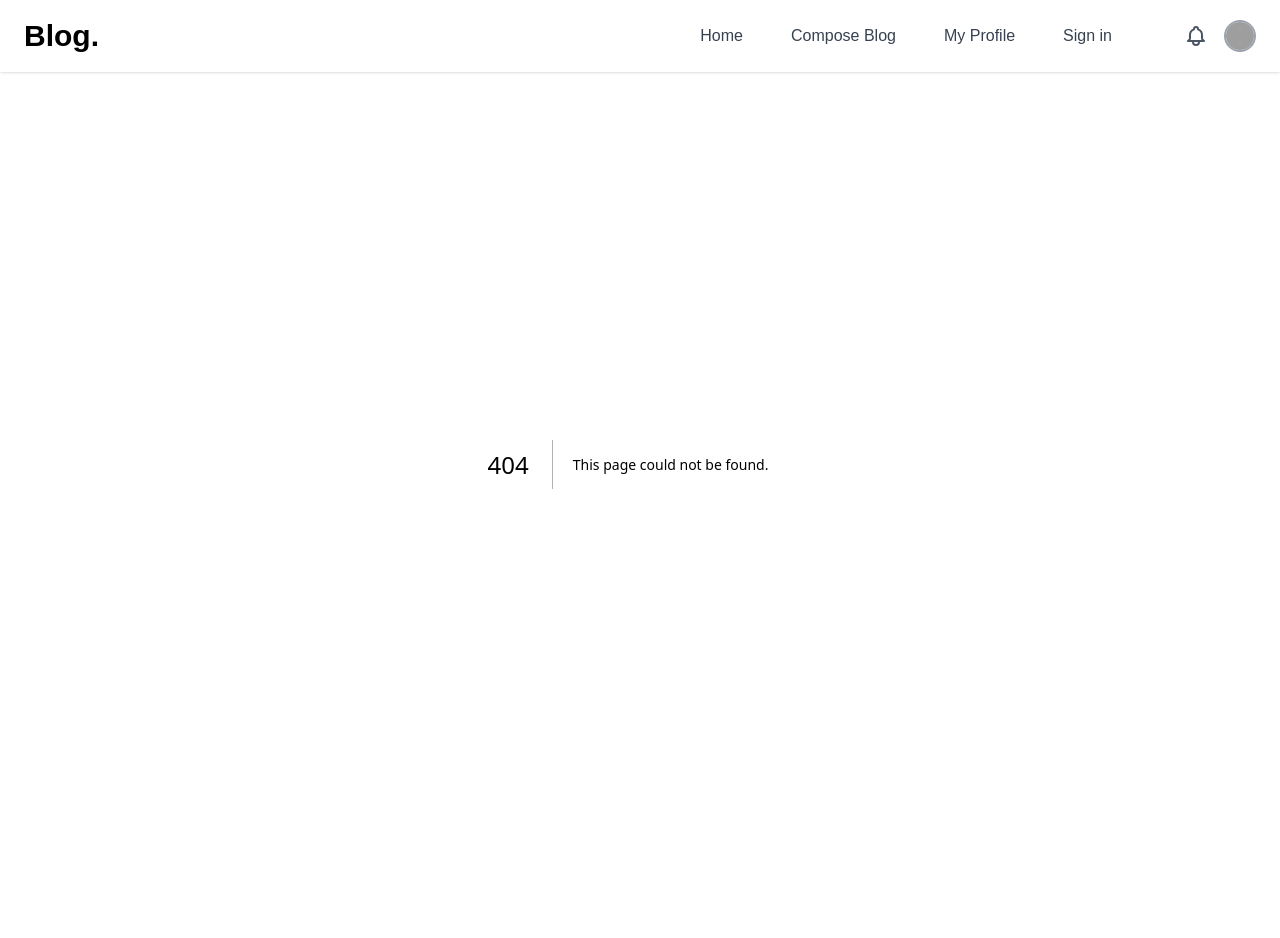
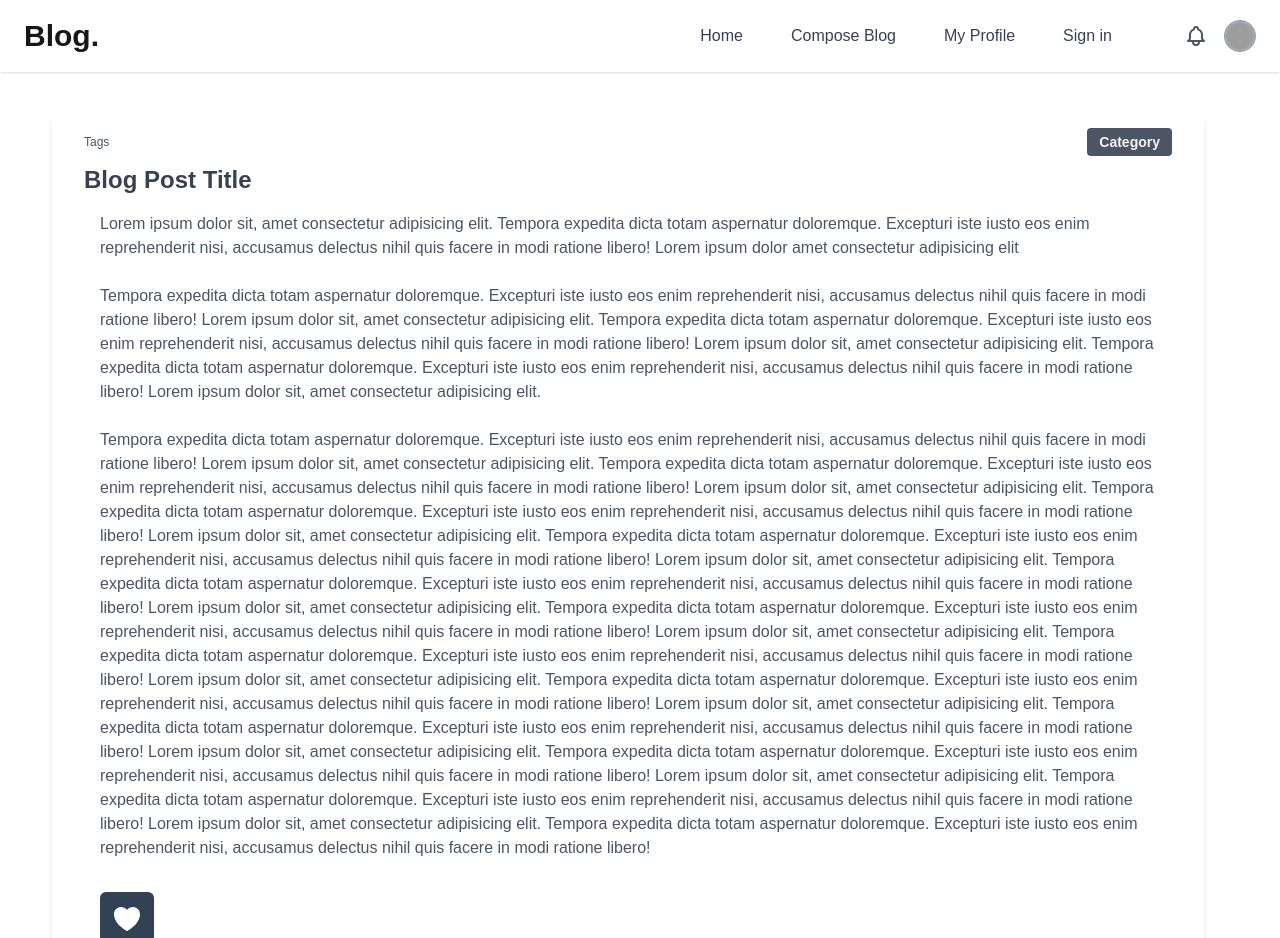
Before and after one commit to Arshal-Agarwal/blogging-platform-repo, a Next.js app: page /Pages/DisplayBlog in a window 1280 px wide. Before the commit this address had no page. Shown: the top 938 px of the page. Before the commit the page ends 864 px from the top, so only its background shows below. Built offline with nearby package versions, Linux system fonts and the light colour scheme; grey boxes are pictures that could not be loaded.

Commit message:
Created display card for blog
1) Created display card for blog
2) Added Display-Entire-Blog page where you will be routed when clicked on read more button on any blog card
3) Changed Your blogs to Profile page

```diff
--- /dev/null
+++ b/app/Components/BlogDisplayCard.js
@@ -0,0 +1,65 @@
+import React from 'react'
+import Link from 'next/link'
+import Image from 'next/image'
+export default function BlogDisplayCard() {
+    return (
+        <div className="max-w-6xl px-8 py-4 bg-white rounded-lg shadow-md dark:bg-gray-800 mx-auto mt-12">
+            <div className="flex items-center justify-between">
+                <span className="text-xs font-light text-gray-600 dark:text-gray-400">Tags</span>
+                <a
+                    className="px-3 py-1 text-sm font-bold text-gray-100 transition-colors duration-300 transform bg-gray-600 rounded cursor-pointer hover:bg-gray-500"
+                    tabIndex="0"
+                    role="button"
+                >
+                    Category
+                </a>
+            </div>
+
+            <div className="mt-2 ">
+                {/* <Link href="#" > */}
+                <p className='text-2xl inline font-bold text-gray-700 dark:text-white hover:text-gray-600 dark:hover:text-gray-200 hover:underline'>
+                    Blog Post Title
+                </p>
+
+                {/* </Link> */}
+                <p className="mt-4 ml-4 text-gray-600 dark:text-gray-300">
+                    Lorem ipsum dolor sit, amet consectetur adipisicing elit. Tempora expedita dicta totam aspernatur doloremque. Excepturi iste iusto eos enim reprehenderit nisi, accusamus delectus nihil quis facere in modi ratione libero!
+                    Lorem ipsum dolor
+                    amet consectetur adipisicing elit <br /><br /> Tempora expedita dicta totam aspernatur doloremque. Excepturi iste iusto eos enim reprehenderit nisi, accusamus delectus nihil quis facere in modi ratione libero!
+                    Lorem ipsum dolor sit, amet consectetur adipisicing elit. Tempora expedita dicta totam aspernatur doloremque. Excepturi iste iusto eos enim reprehenderit nisi, accusamus delectus nihil quis facere in modi ratione libero!
+                    Lorem ipsum dolor sit, amet consectetur adipisicing elit. Tempora expedita dicta totam aspernatur doloremque. Excepturi iste iusto eos enim reprehenderit nisi, accusamus delectus nihil quis facere in modi ratione libero!
+                    Lorem ipsum dolor sit, amet consectetur adipisicing elit.   <br></br> <br /> Tempora expedita dicta totam aspernatur doloremque. Excepturi iste iusto eos enim reprehenderit nisi, accusamus delectus nihil quis facere in modi ratione libero!
+                    Lorem ipsum dolor sit, amet consectetur adipisicing elit. Tempora expedita dicta totam aspernatur doloremque. Excepturi iste iusto eos enim reprehenderit nisi, accusamus delectus nihil quis facere in modi ratione libero!
+                    Lorem ipsum dolor sit, amet consectetur adipisicing elit. Tempora expedita dicta totam aspernatur doloremque. Excepturi iste iusto eos enim reprehenderit nisi, accusamus delectus nihil quis facere in modi ratione libero!
+                    Lorem ipsum dolor sit, amet consectetur adipisicing elit. Tempora expedita dicta totam aspernatur doloremque. Excepturi iste iusto eos enim reprehenderit nisi, accusamus delectus nihil quis facere in modi ratione libero!
+                    Lorem ipsum dolor sit, amet consectetur adipisicing elit. Tempora expedita dicta totam aspernatur doloremque. Excepturi iste iusto eos enim reprehenderit nisi, accusamus delectus nihil quis facere in modi ratione libero!
+                    Lorem ipsum dolor sit, amet consectetur adipisicing elit. Tempora expedita dicta totam aspernatur doloremque. Excepturi iste iusto eos enim reprehenderit nisi, accusamus delectus nihil quis facere in modi ratione libero!
+                    Lorem ipsum dolor sit, amet consectetur adipisicing elit. Tempora expedita dicta totam aspernatur doloremque. Excepturi iste iusto eos enim reprehenderit nisi, accusamus delectus nihil quis facere in modi ratione libero!
+                    Lorem ipsum dolor sit, amet consectetur adipisicing elit. Tempora expedita dicta totam aspernatur doloremque. Excepturi iste iusto eos enim reprehenderit nisi, accusamus delectus nihil quis facere in modi ratione libero!
+                    Lorem ipsum dolor sit, amet consectetur adipisicing elit. Tempora expedita dicta totam aspernatur doloremque. Excepturi iste iusto eos enim reprehenderit nisi, accusamus delectus nihil quis facere in modi ratione libero!
+                    Lorem ipsum dolor sit, amet consectetur adipisicing elit. Tempora expedita dicta totam aspernatur doloremque. Excepturi iste iusto eos enim reprehenderit nisi, accusamus delectus nihil quis facere in modi ratione libero!
+                    Lorem ipsum dolor sit, amet consectetur adipisicing elit. Tempora expedita dicta totam aspernatur doloremque. Excepturi iste iusto eos enim reprehenderit nisi, accusamus delectus nihil quis facere in modi ratione libero!
+                    Lorem ipsum dolor sit, amet consectetur adipisicing elit. Tempora expedita dicta totam aspernatur doloremque. Excepturi iste iusto eos enim reprehenderit nisi, accusamus delectus nihil quis facere in modi ratione libero!
+                </p>
+            </div>
+
+
+            <button
+                className="rounded-md mt-8 ml-4 bg-slate-700 p-2.5 border border-transparent text-center text-sm text-white transition-all shadow-sm hover:shadow-lg focus:bg-slate-700 focus:shadow-none active:bg-white hover:bg-slate-700 active:shadow-none disabled:pointer-events-none disabled:opacity-50 disabled:shadow-none"
+                type="button"
+            >
+                <svg
+                    xmlns="http://www.w3.org/2000/svg"
+                    viewBox="0 0 24 24"
+                    fill="currentColor"
+                    className="w-8 h-8"
+                >
+                    <path d="m11.645 20.91-.007-.003-.022-.012a15.247 15.247 0 0 1-.383-.218 25.18 25.18 0 0 1-4.244-3.17C4.688 15.36 2.25 12.174 2.25 8.25 2.25 5.322 4.714 3 7.688 3A5.5 5.5 0 0 1 12 5.052 5.5 5.5 0 0 1 16.313 3c2.973 0 5.437 2.322 5.437 5.25 0 3.925-2.438 7.111-4.739 9.256a25.175 25.175 0 0 1-4.244 3.17 15.247 15.247 0 0 1-.383.219l-.022.012-.007.004-.003.001a.752.752 0 0 1-.704 0l-.003-.001Z" />
+                </svg>
+            </button>
+            <p className='text-xs ml-4'>Like Count</p>
+
+
+        </div>
+    )
+}
--- a/app/Components/Navbar.js
+++ b/app/Components/Navbar.js
@@ -36,6 +36,7 @@ const Navbar = () => {
                             <Link href="/Pages/Compose" className="px-3 py-2 mx-3 mt-2 text-gray-700 transition-colors duration-300 transform rounded-md lg:mt-0 dark:text-gray-200 hover:bg-gray-100 dark:hover:bg-gray-700">Compose Blog</Link>
                             <Link href="/" className="px-3 py-2 mx-3 mt-2 text-gray-700 transition-colors duration-300 transform rounded-md lg:mt-0 dark:text-gray-200 hover:bg-gray-100 dark:hover:bg-gray-700">My Profile</Link>
                             <Link href="/Pages/SignIn" className="px-3 py-2 mx-3 mt-2 text-gray-700 transition-colors duration-300 transform rounded-md lg:mt-0 dark:text-gray-200 hover:bg-gray-100 dark:hover:bg-gray-700">Sign in</Link>
+
                         </div>
 
                         <div className="flex items-center mt-4 lg:mt-0">
--- /dev/null
+++ b/app/Pages/DisplayBlog/page.js
@@ -0,0 +1,10 @@
+import React from 'react'
+import BlogDisplayCard from '@/app/Components/BlogDisplayCard'
+
+export default function page() {
+  return (
+    <div>
+      <BlogDisplayCard></BlogDisplayCard>
+    </div>
+  )
+}
```
